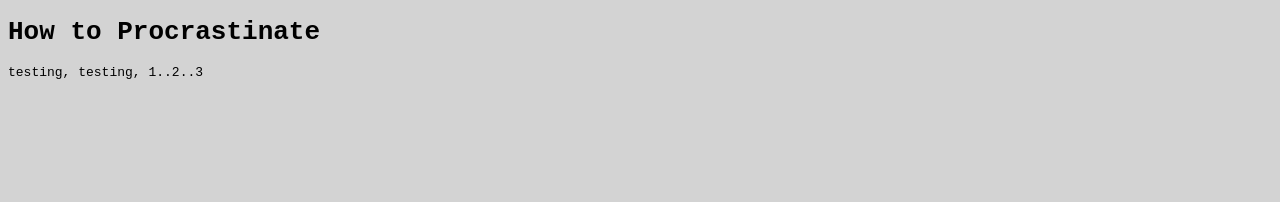
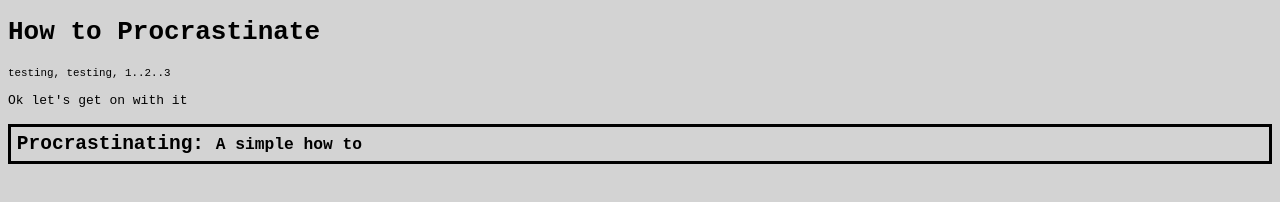
Before and after one commit to jtexX/how-to, a plain HTML site: page index.html in a window 1280 px wide. Drawn offline with Linux system fonts and the light colour scheme.

Commit message:
Update index.html

```diff
--- a/index.html
+++ b/index.html
@@ -8,7 +8,10 @@
 </head>
 <body>
   <h1>How to Procrastinate</h1>
-<p> testing, testing, 1..2..3 </p>
+  <p> <small> testing, testing, 1..2..3 </small> </p>
+  <p> Ok let's get on with it </p>
+    <h2> Procrastinating: <small>A simple how to</small> </h2>
+  <p>  </p>
 
 </body>
 </html>
```
